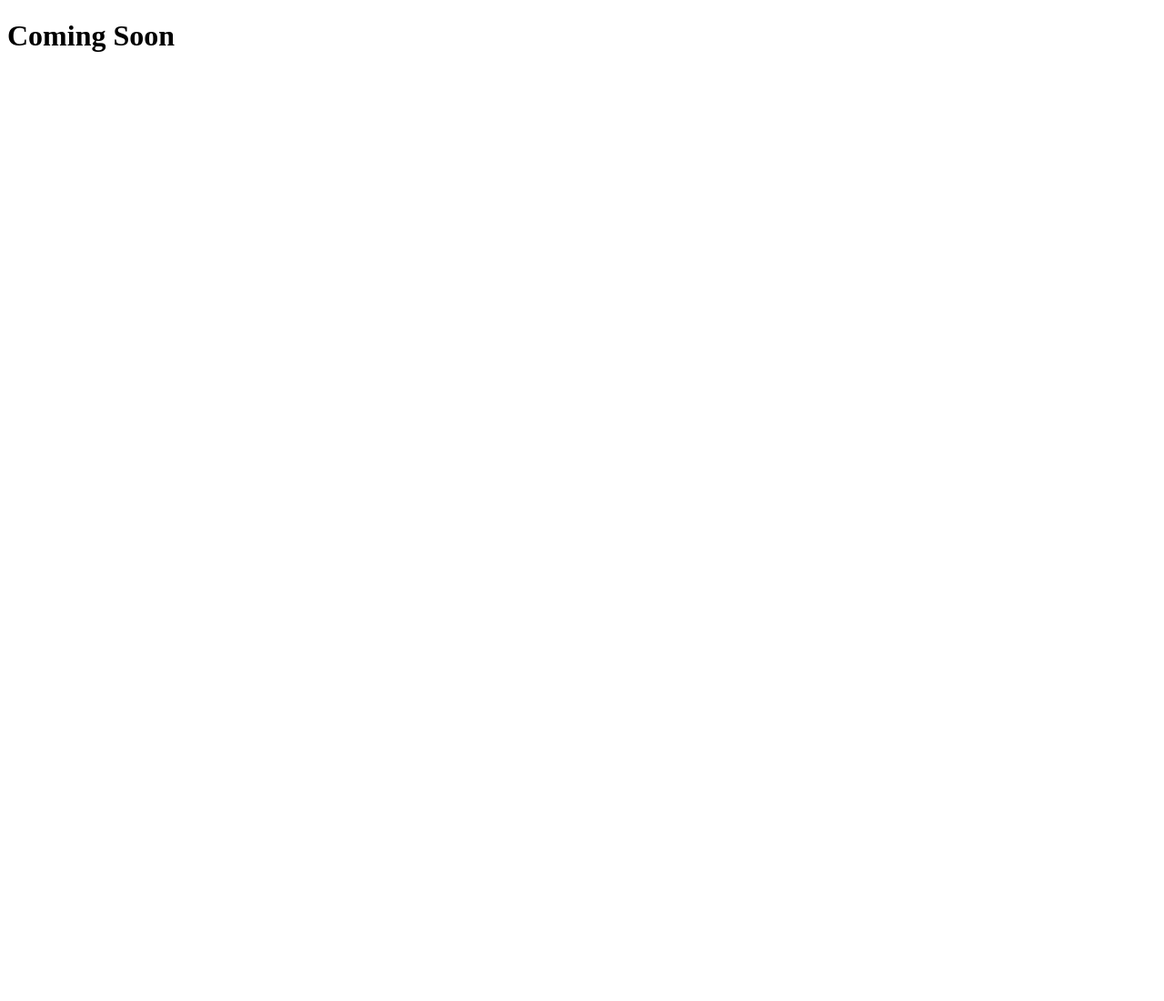
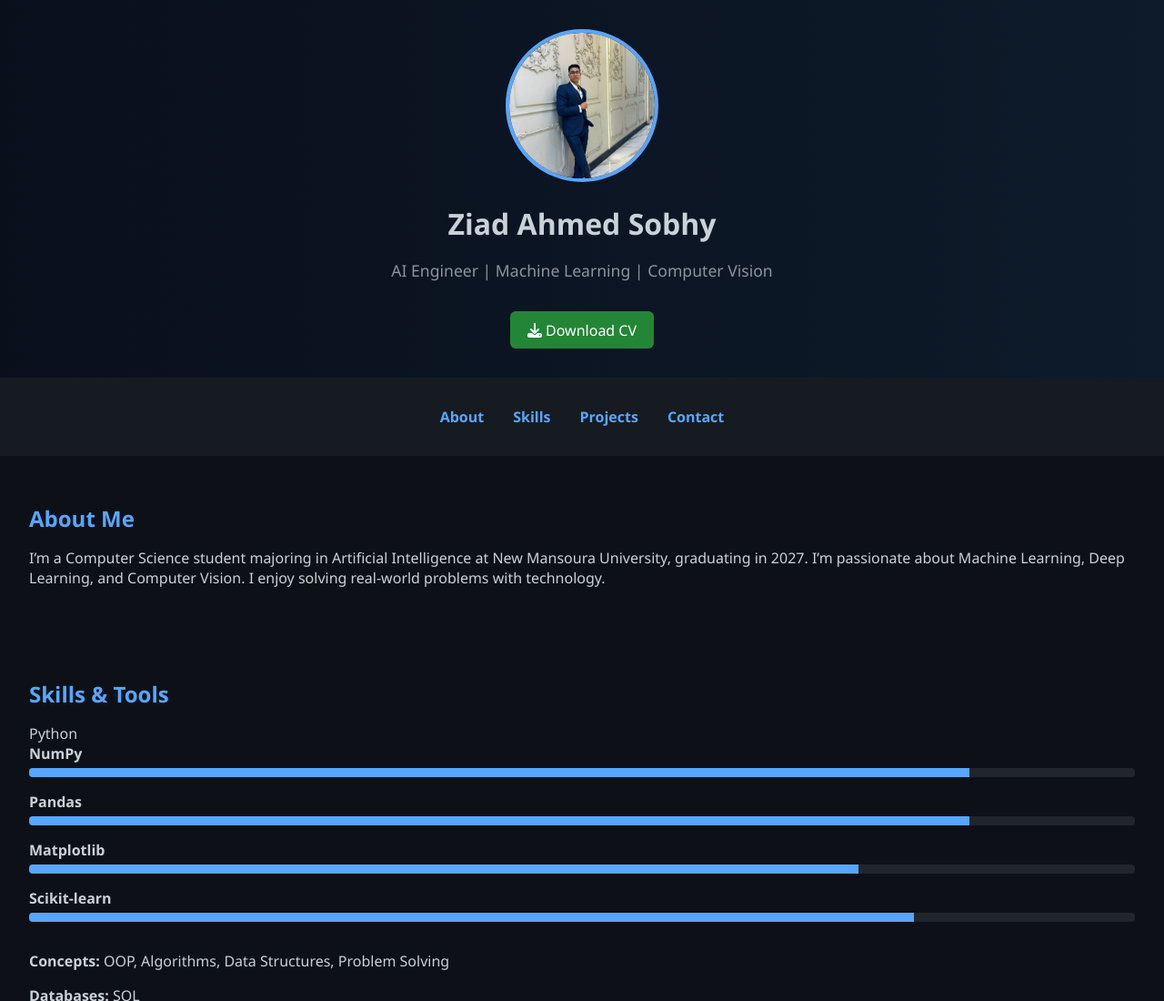
Before and after one commit to ZIAD-OMRAN/ziadomran_portfolio, a plain HTML site: page index.html in a window 1280 px wide. Shown: the top 1100 px of the page at 91% size. Before the commit the page ends 800 px from the top, so only its background shows below. Drawn offline with Linux system fonts and the light colour scheme.

Commit message:
Add files via upload

```diff
--- a/index.html
+++ b/index.html
@@ -1 +1,88 @@
-<!DOCTYPE html><html><body><h1>Coming Soon</h1></body></html>
+<!DOCTYPE html>
+
+<html lang="en">
+<head>
+<meta charset="utf-8"/>
+<meta content="width=device-width, initial-scale=1.0" name="viewport"/>
+<title>Ziad Omran | AI Engineer Portfolio</title>
+<link href="https://cdnjs.cloudflare.com/ajax/libs/font-awesome/6.4.0/css/all.min.css" rel="stylesheet"/>
+<link href="style.css" rel="stylesheet"/>
+</head>
+<body class="dark-mode">
+<header>
+<div class="container header-flex">
+<img alt="Ziad Omran" class="profile-img" src="profile.jpg"/>
+<div class="intro">
+<h1>Ziad Ahmed Sobhy</h1>
+<p class="job-title">AI Engineer | Machine Learning | Computer Vision</p>
+<a class="btn download-btn" href="Ziad_Omran_CV.pdf"><i class="fas fa-download"></i> Download CV</a>
+</div>
+</div>
+</header>
+<nav>
+<ul>
+<li><a href="#about">About</a></li>
+<li><a href="#skills">Skills</a></li>
+<li><a href="#projects">Projects</a></li>
+<li><a href="#contact">Contact</a></li>
+</ul>
+</nav>
+<section class="section" id="about">
+<div class="container">
+<h2>About Me</h2>
+<p>
+        I’m a Computer Science student majoring in Artificial Intelligence at New Mansoura University, graduating in 2027.
+        I’m passionate about Machine Learning, Deep Learning, and Computer Vision. I enjoy solving real-world problems with technology.
+      </p>
+</div>
+</section>
+<section class="section" id="skills">
+<div class="container">
+<h2>Skills &amp; Tools</h2>
+<div class="skill-group">
+<span>Python</span>
+<div class="skill-bar"><span>NumPy</span><div class="bar"><div class="progress" style="width: 85%;"></div></div></div>
+<div class="skill-bar"><span>Pandas</span><div class="bar"><div class="progress" style="width: 85%;"></div></div></div>
+<div class="skill-bar"><span>Matplotlib</span><div class="bar"><div class="progress" style="width: 75%;"></div></div></div>
+<div class="skill-bar"><span>Scikit-learn</span><div class="bar"><div class="progress" style="width: 80%;"></div></div></div>
+</div>
+<div class="skill-group">
+<p><strong>Concepts:</strong> OOP, Algorithms, Data Structures, Problem Solving</p>
+<p><strong>Databases:</strong> SQL</p>
+<p><strong>AI Focus:</strong> Machine Learning, Deep Learning, Computer Vision</p>
+</div>
+</div>
+</section>
+<section class="section" id="projects">
+<div class="container">
+<h2>Projects</h2>
+<div class="project-box">
+<h3>Smart City Project</h3>
+<p>Developed a smart city model integrated with AI. Recognized for innovation and awarded certificate from the university.</p>
+<a href="https://www.linkedin.com/posts/ziad-omran-5a807530a_smarthouse-arduinoprojects-iotinnovation-activity-7334410209479548928-kwmp?utm_source=share&amp;utm_medium=member_desktop&amp;rcm=ACoAAE6s_BAByDmbIamGMQmWJdMZZC4G2gBO6ck" target="_blank">View Project</a>
+</div>
+<div class="project-box">
+<h3>Research Paper - Solving the TSP using Polar Fox Optimization Algorithm</h3>
+<p>Proposed a nature-inspired algorithm (PFOA) to solve the TSP. Presented results in IEEE format with strong performance.</p>
+<a href="https://www.linkedin.com/posts/ziad-omran-5a807530a_research-paper-pfoa-activity-7336234712740323328-dBdj?utm_source=share&amp;utm_medium=member_desktop&amp;rcm=ACoAAE6s_BAByDmbIamGMQmWJdMZZC4G2gBO6ck" target="_blank">View Paper</a>
+</div>
+</div>
+</section>
+<section class="section" id="contact">
+<div class="container">
+<h2>Contact Me</h2>
+<ul class="contact-list">
+<li><i class="fas fa-envelope"></i> <a href="mailto:ziadomran814@gmail.com">ziadomran814@gmail.com</a></li>
+<li><i class="fab fa-linkedin"></i> <a href="https://www.linkedin.com/in/ziad-omran-5a807530a" target="_blank">LinkedIn</a></li>
+<li><i class="fab fa-github"></i> <a href="https://github.com/ZIAD-OMRAN" target="_blank">GitHub</a></li>
+</ul>
+</div>
+</section>
+<footer>
+<div class="container">
+<p>© 2025 Ziad Omran. All rights reserved.</p>
+</div>
+</footer>
+<script src="script.js"></script>
+</body>
+</html>
--- /dev/null
+++ b/script.js
@@ -0,0 +1,8 @@
+document.querySelectorAll('a[href^="#"]').forEach(anchor => {
+  anchor.addEventListener('click', function (e) {
+    e.preventDefault();
+    document.querySelector(this.getAttribute('href')).scrollIntoView({
+      behavior: 'smooth'
+    });
+  });
+});
--- /dev/null
+++ b/style.css
@@ -0,0 +1,125 @@
+body {
+  margin: 0;
+  font-family: 'Segoe UI', Tahoma, Geneva, Verdana, sans-serif;
+  background-color: #0d1117;
+  color: #c9d1d9;
+  scroll-behavior: smooth;
+}
+header {
+  background: linear-gradient(to right, #0a0f1c, #0d1b2a);
+  text-align: center;
+  padding: 2rem;
+}
+.header-flex {
+  display: flex;
+  flex-direction: column;
+  align-items: center;
+}
+.profile-img {
+  width: 160px;
+  height: 160px;
+  border-radius: 50%;
+  border: 4px solid #58a6ff;
+  object-fit: cover;
+  margin-bottom: 1rem;
+}
+.intro h1 {
+  margin: 0.5rem 0;
+  font-size: 2rem;
+}
+.job-title {
+  font-size: 1.1rem;
+  color: #8b949e;
+}
+.download-btn {
+  display: inline-block;
+  margin-top: 1rem;
+  background-color: #238636;
+  color: #ffffff;
+  padding: 0.6rem 1.2rem;
+  border-radius: 6px;
+  text-decoration: none;
+}
+nav {
+  background-color: #161b22;
+  padding: 1rem;
+  text-align: center;
+}
+nav ul {
+  list-style: none;
+  padding: 0;
+  display: flex;
+  justify-content: center;
+  gap: 2rem;
+  flex-wrap: wrap;
+}
+nav a {
+  color: #58a6ff;
+  text-decoration: none;
+  font-weight: bold;
+}
+nav a:hover {
+  text-decoration: underline;
+}
+.section {
+  padding: 2rem;
+}
+h2 {
+  color: #58a6ff;
+  margin-bottom: 1rem;
+}
+.skill-bar {
+  margin-bottom: 1rem;
+}
+.skill-bar span {
+  font-weight: bold;
+  display: block;
+  margin-bottom: 5px;
+}
+.bar {
+  background-color: #21262d;
+  border-radius: 4px;
+  overflow: hidden;
+  height: 10px;
+}
+.progress {
+  height: 10px;
+  background-color: #58a6ff;
+}
+.skill-group {
+  margin-bottom: 2rem;
+}
+.project-box {
+  background-color: #161b22;
+  border-left: 4px solid #58a6ff;
+  padding: 1rem;
+  margin-bottom: 1.5rem;
+  border-radius: 6px;
+}
+.project-box h3 {
+  margin-top: 0;
+}
+.project-box a {
+  color: #58a6ff;
+  text-decoration: none;
+  font-size: 0.95rem;
+}
+.project-box a:hover {
+  text-decoration: underline;
+}
+.contact-list li {
+  margin-bottom: 1rem;
+}
+a {
+  color: #58a6ff;
+}
+a:hover {
+  text-decoration: underline;
+}
+footer {
+  background-color: #0a0f1c;
+  text-align: center;
+  padding: 1rem;
+  font-size: 0.9rem;
+  color: #8b949e;
+}
```
Also changed, not shown: profile.jpg (added), 1 other file.
